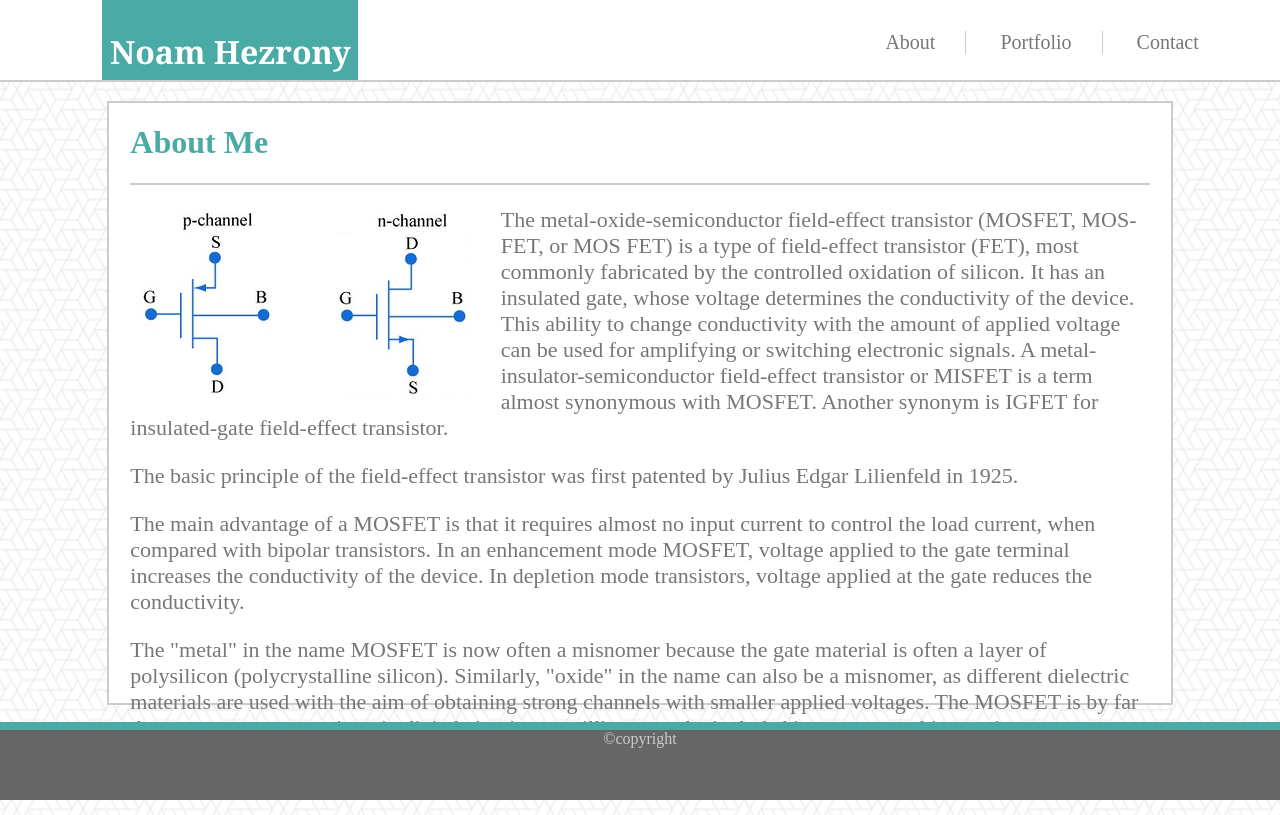
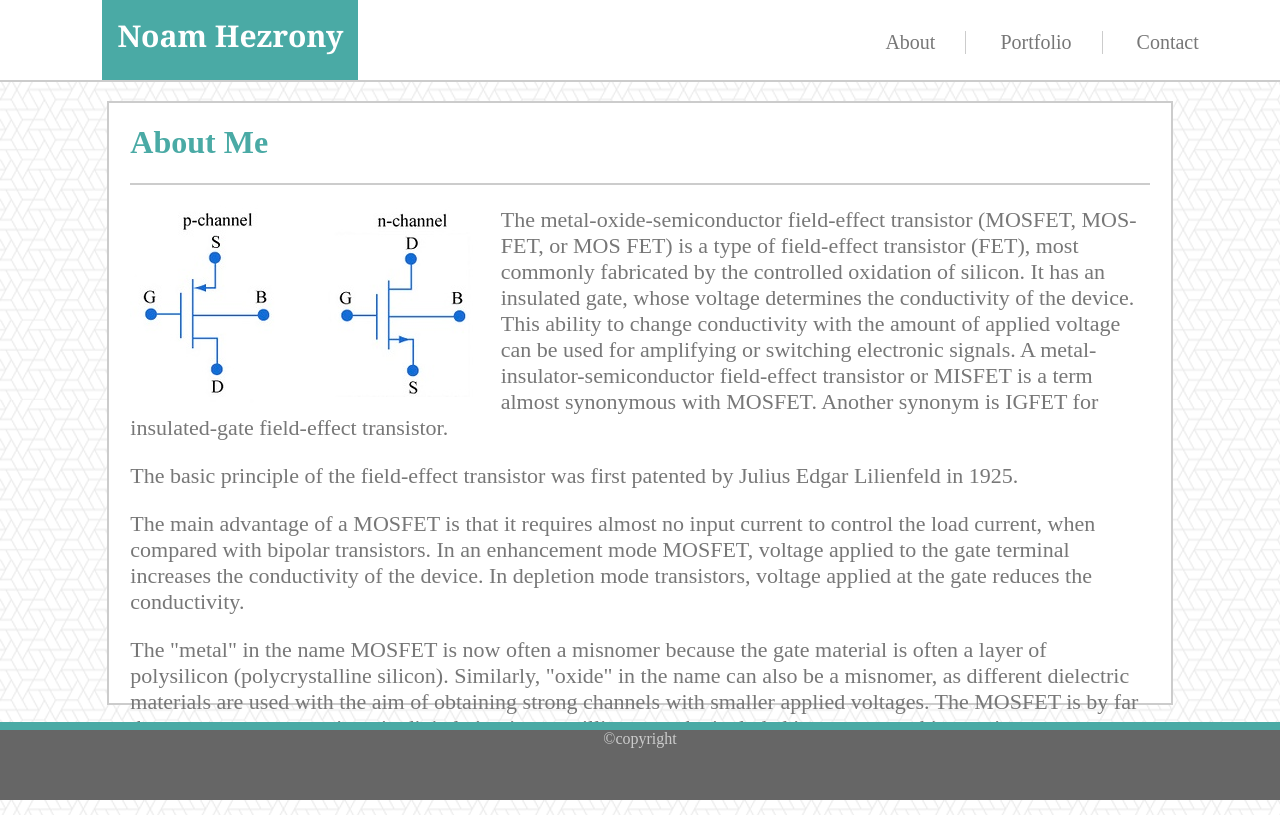
Before and after one commit to nhezrony/Basic-Portfolio, a plain HTML site: page index.html in a window 1280 px wide. Drawn offline with Linux system fonts and the light colour scheme.

Commit message:
added link to name logo

```diff
--- a/index.html
+++ b/index.html
@@ -11,7 +11,7 @@
 <body>
     <header class="clearfix">
         <div id="nameLogo">
-            <h1>Noam Hezrony</h1>
+            <a id="nameLogoLink" href="index.html">Noam Hezrony</a>
         </div>
         <nav>
             <ul class="nav">
--- a/template.css
+++ b/template.css
@@ -24,8 +24,11 @@ header {
     float: left;
 }
 
-h1 {
-    margin-top: 30px;
+#nameLogoLink {
+    display: inline-flex;
+    color: #ffffff;
+    text-decoration: none;
+    font-size: 30px;
 }
 
 nav {
@@ -53,13 +56,6 @@ nav {
 #portfolio {
     border-right: 1px solid #cccccc;
 }
-
-
-
-
-
-
-
 
 a {
     color: #777777;
```
Also changed, not shown: about.html (+1 -1 lines), contact.html (+1 -1 lines), portfolio.html (+1 -1 lines), template.html (+1 -1 lines).
